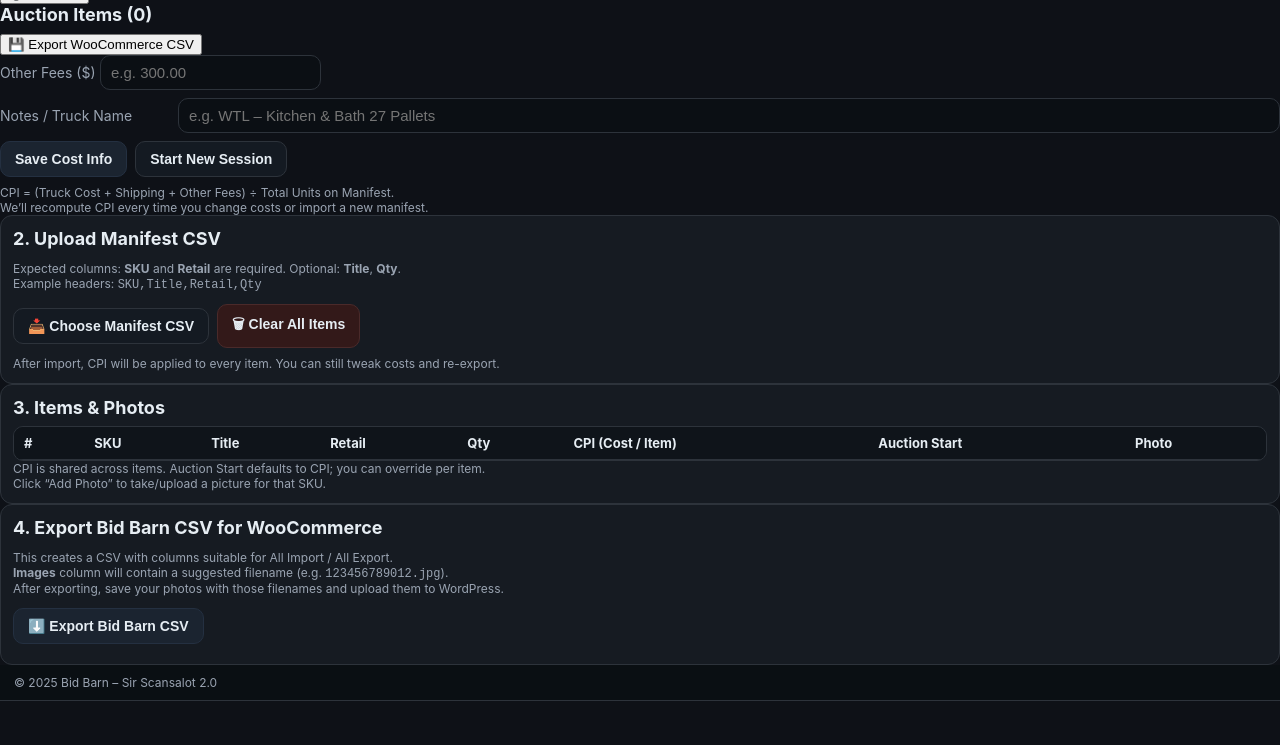
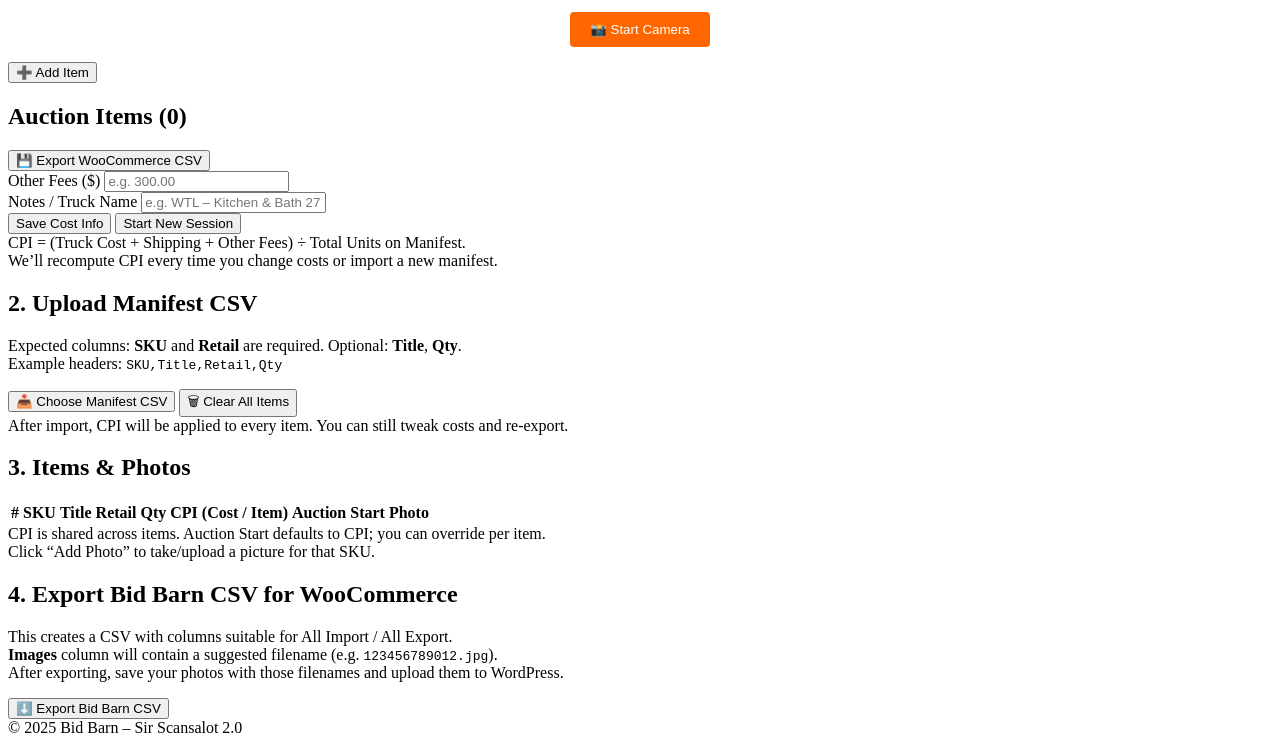
Before and after one commit to 19Phoenix79/Bid-Barn-scanner-13, a plain HTML site: page index.html in a window 1280 px wide. Shown: the part 207-952 px from the top of the page. Before the commit the page ends 908 px from the top, so only its background shows below. Drawn offline with Linux system fonts and the light colour scheme.

Commit message:
Refactor styles.css to remove unused styles
Removed unused CSS variables and styles to streamline the stylesheet. Added new styles for image sections and buttons.

```diff
--- a/styles.css
+++ b/styles.css
@@ -1,170 +1,46 @@
-:root {
-  --bg:#0e1117;
-  --fg:#e6edf3;
-  --muted:#9aa4b2;
-  --card:#161b22;
-  --border:#2d333b;
-  --accent:#2f81f7;
-  --danger:#e5534b;
-}
-* { box-sizing:border-box; }
-
-html, body {
-  margin:0;
-  padding:0;
-  background:var(--bg);
-  color:var(--fg);
-  font-family:-apple-system,system-ui,Segoe UI,Roboto,Helvetica,Arial,sans-serif;
+.image-section {
+    margin: 10px 0;
+    text-align: center;
 }
 
-.top {
-  padding:10px 14px;
-  border-bottom:1px solid var(--border);
-  background:#0b0f14ee;
-  backdrop-filter:saturate(120%) blur(3px);
-}
-.brand { display:flex; align-items:center; gap:8px; }
-.brand h1 { margin:0; font-size:20px; }
-
-.statbar {
-  display:flex;
-  flex-wrap:wrap;
-  gap:12px;
-  margin-top:6px;
-  font-size:14px;
-  color:var(--muted);
+#cameraFeed, #previewImage {
+    width: 100%;
+    max-width: 400px;
+    border: 2px solid #ff6600;
+    border-radius: 8px;
+    margin: 10px 0;
 }
 
-.wrap {
-  padding:12px;
-  display:grid;
-  gap:12px;
+.camera-controls button {
+    margin: 5px;
+    padding: 10px 20px;
+    background: #ff6600;
+    color: white;
+    border: none;
+    border-radius: 4px;
+    cursor: pointer;
 }
 
-.card {
-  background:var(--card);
-  border:1px solid var(--border);
-  border-radius:12px;
-  padding:12px;
+.item-card {
+    display: flex;
+    align-items: center;
+    background: white;
+    padding: 10px;
+    margin: 5px 0;
+    border-radius: 8px;
 }
 
-h2 {
-  margin:0 0 8px;
-  font-size:18px;
+.item-image {
+    width: 60px;
+    height: 60px;
+    object-fit: cover;
+    margin-right: 15px;
+    border-radius: 4px;
 }
 
-.grid2 {
-  display:grid;
-  grid-template-columns:1fr 1fr;
-  gap:8px;
+.import-section {
+    background: #e8f4ff;
+    padding: 15px;
+    border-radius: 8px;
+    margin-bottom: 15px;
 }
-@media (max-width:780px){
-  .grid2 { grid-template-columns:1fr; }
-}
-
-.row {
-  display:flex;
-  align-items:center;
-  gap:8px;
-  margin:8px 0;
-}
-.row.gap { gap:8px; }
-
-label {
-  min-width:170px;
-  font-size:14px;
-  color:var(--muted);
-}
-input {
-  flex:1;
-  padding:8px 10px;
-  border-radius:10px;
-  border:1px solid var(--border);
-  background:#0b0f14;
-  color:var(--fg);
-  font-size:15px;
-}
-
-.btn {
-  padding:9px 14px;
-  border-radius:10px;
-  border:1px solid var(--border);
-  background:#141a22;
-  color:var(--fg);
-  font-weight:600;
-  cursor:pointer;
-  font-size:14px;
-}
-.btn.primary {
-  background:#1b2430;
-  border-color:#243041;
-}
-.btn.danger {
-  background:#331919;
-  border-color:#4a2a2a;
-}
-
-.small {
-  font-size:12px;
-  color:var(--muted);
-}
-
-/* Table */
-.table-wrap {
-  max-height:55vh;
-  border:1px solid var(--border);
-  border-radius:10px;
-  overflow:auto;
-}
-table {
-  width:100%;
-  border-collapse:collapse;
-  font-size:13px;
-}
-thead {
-  position:sticky;
-  top:0;
-  background:#0f141a;
-  z-index:2;
-}
-th, td {
-  padding:8px 10px;
-  border-bottom:1px solid var(--border);
-  white-space:nowrap;
-  text-align:left;
-}
-.thumb {
-  width:56px;
-  height:56px;
-  border-radius:6px;
-  border:1px solid var(--border);
-  object-fit:cover;
-}
-
-/* Toast */
-#toast {
-  position:fixed;
-  top:16px;
-  left:50%;
-  transform:translateX(-50%);
-  z-index:9999;
-  pointer-events:none;
-}
-.toast-bubble {
-  background:#0b0f14ee;
-  color:var(--fg);
-  border:1px solid var(--border);
-  border-radius:10px;
-  padding:10px 14px;
-  font-size:13px;
-  font-weight:600;
-  box-shadow:0 10px 30px rgba(0,0,0,.4);
-  animation:toast-in .15s ease-out, toast-out .2s ease-in 1.4s forwards;
-}
-@keyframes toast-in {
-  from { opacity:0; transform:translate(-50%,-6px);}
-  to   { opacity:1; transform:translate(-50%,0);}
-}
-@keyframes toast-out {
-  to { opacity:0; transform:translate(-50%,-10px);}
-}
```
